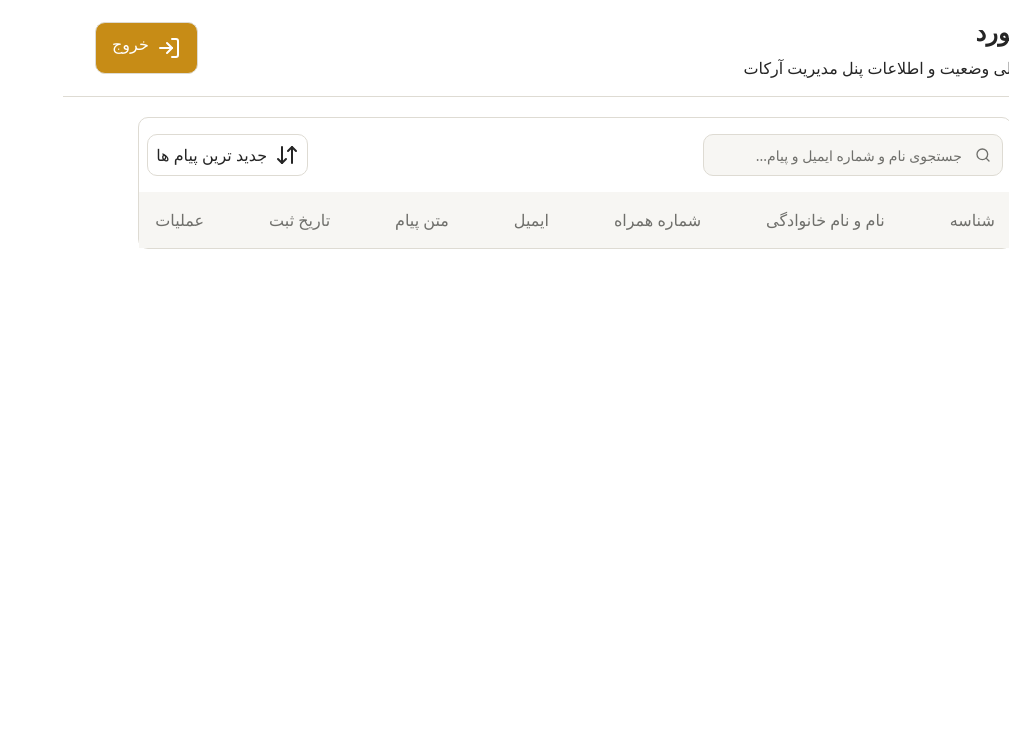
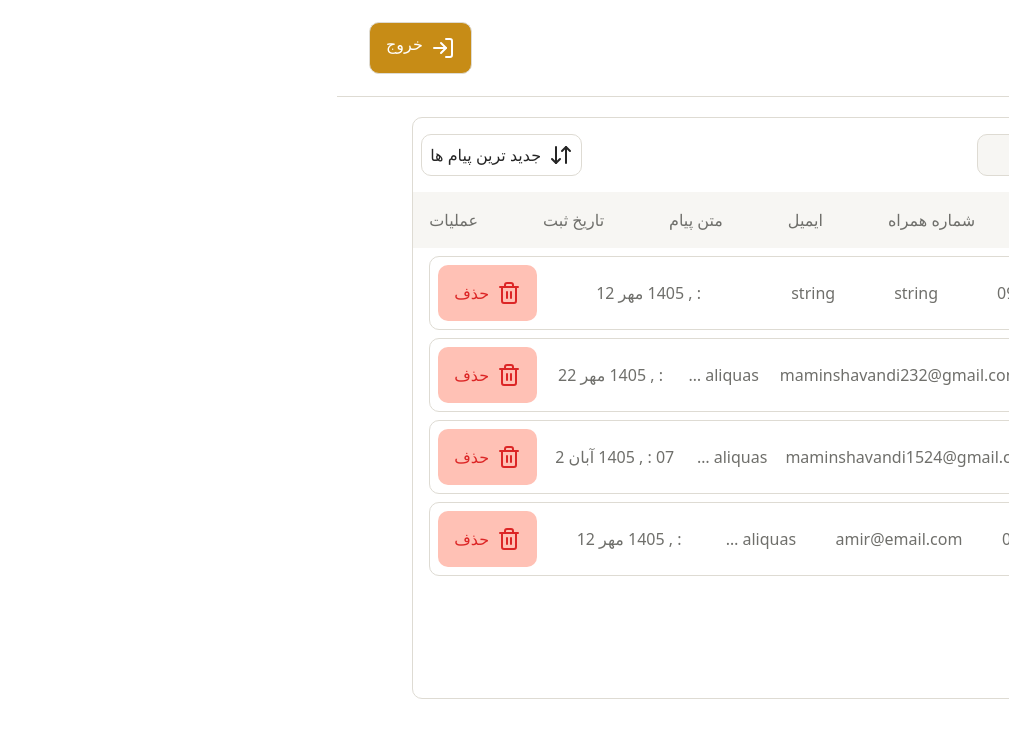
Before and after one commit to amirhoprogrammer/admin-panel, a Next.js app: page /dashboard in a window 1280 px wide. Shown: the top 738 px of the page, without its empty margins (271-1280 px from the left). Built offline with nearby package versions, Linux system fonts and the light colour scheme.

Commit message:
add dashbordcard

```diff
--- a/src/app/globals.css
+++ b/src/app/globals.css
@@ -52,6 +52,7 @@
   --accent: #c78c16;
   --accent-foreground: #201807;
 
+  --delete : #ffc1b5;
   --destructive: #dc2626;
   --destructive-foreground: #fff;
   --success: #168a46;
@@ -119,6 +120,7 @@
   --color-accent: var(--accent);
   --color-accent-foreground: var(--accent-foreground);
 
+  --color-delete: var(--delete);
   --color-destructive: var(--destructive);
   --color-destructive-foreground: var(--destructive-foreground);
   --color-success: var(--success);
--- /dev/null
+++ b/src/components/Dashbord/DashbordCard.tsx
@@ -0,0 +1,54 @@
+import { Trash } from "lucide-react";
+import React from "react";
+interface Cards {
+  id: number;
+  name: string;
+  phone: string;
+  email: string;
+  message: string;
+  day: number;
+  month: string;
+  year: number;
+  hour: number;
+  minute: number;
+}
+const dates = (
+  day: number,
+  month: string,
+  year: number,
+  hour: number,
+  minute: number
+): string | null => {
+  let hours = "";
+  let minutes = "";
+  if (hour <= 0 || minute <= 0) {
+    return null;
+  } else if (hour < 10) {
+    hours = "0" + hour;
+  } else if (minute < 10) {
+    minutes = "0" + hour;
+  }
+  const date = `${hours} : ${minutes} , ${year} ${month} ${day}`;
+  return date;
+};
+export default function DashbordCard({ items }: { items: Cards }) {
+  return (
+    <div className="flex items-center justify-between rounded-lg border border-border px-2 py-2">
+      <p className="font-normal text-muted-foreground">{items.id}</p>
+      <p className="font-normal">{items.name}</p>
+      <p className="font-normal text-muted-foreground">{items.phone}</p>
+      <p className="font-normal text-muted-foreground">{items.email}</p>
+      {/* 75px = 18.75 */}
+      <p className="font-normal text-muted-foreground w-18.75 truncate">
+        {items.message}
+      </p>
+      <p className="font-normal text-muted-foreground">
+        {dates(items.day, items.month, items.year, items.hour, items.minute)}
+      </p>
+      <button className="bg-delete rounded-lg py-4 px-4 flex gap-2">
+        <Trash className="text-destructive" />
+        <p className="text-destructive font-normal text-base">حذف</p>
+      </button>
+    </div>
+  );
+}
--- a/src/components/Dashbord/DashbordSection.tsx
+++ b/src/components/Dashbord/DashbordSection.tsx
@@ -1,4 +1,6 @@
 import { ArrowDownUp, Search } from "lucide-react";
+import DashbordCard from "./DashbordCard";
+import { DashbordCardItem } from "@/data/dashbord";
 const rows = [
   "شناسه",
   "نام و نام خانوادگی",
@@ -58,6 +60,12 @@ export default function DashbordSection() {
           </p>
         ))}
       </div>
+      {/* 450px = 112.5 */}
+      <div className="flex flex-col gap-2 px-4 py-2 h-112.5">
+        {DashbordCardItem.map((card, id) => (
+          <DashbordCard items={card} key={id} />
+        ))}
+      </div>
     </div>
   );
 }
--- a/src/data/dashbord.ts
+++ b/src/data/dashbord.ts
@@ -26,3 +26,53 @@ export const DashbordBodyItems = [
     description: "دریافت پیام هایی از طرف مدیریت و کارمندان",
   },
 ];
+export const DashbordCardItem = [
+  {
+    id: 1,
+    name: "string",
+    phone: "0999343445",
+    email: "string",
+    message: "string",
+    day: 12,
+    month: "مهر",
+    year: 1405,
+    hour: 19,
+    minute: 25,
+  },
+  {
+    id: 2,
+    name: "request",
+    phone: "099937575555",
+    email: "maminshavandi232@gmail.com",
+    message: "Lorem ipsum dolor sit amet, consectetur adipiscing elit, sed do eiusmod tempor incididunt ut labore et dolore magna aliquas",
+    day: 22,
+    month: "مهر",
+    year: 1405,
+    hour: 12,
+    minute: 32,
+  },
+  {
+    id: 3,
+    name: "number",
+    phone: "09126472555",
+    email: "maminshavandi1524@gmail.com",
+    message: "Lorem ipsum dolor sit amet, consectetur adipiscing elit, sed do eiusmod tempor incididunt ut labore et dolore magna aliquas",
+    day: 2,
+    month: "آبان",
+    year: 1405,
+    hour: 7,
+    minute: 46,
+  },
+  {
+    id: 4,
+    name: "response",
+    phone: "09368791234",
+    email: "amir@email.com",
+    message: "Lorem ipsum dolor sit amet, consectetur adipiscing elit, sed do eiusmod tempor incididunt ut labore et dolore magna aliquas",
+    day: 12,
+    month: "مهر",
+    year: 1405,
+    hour: 19,
+    minute: 25,
+  },
+];
```
